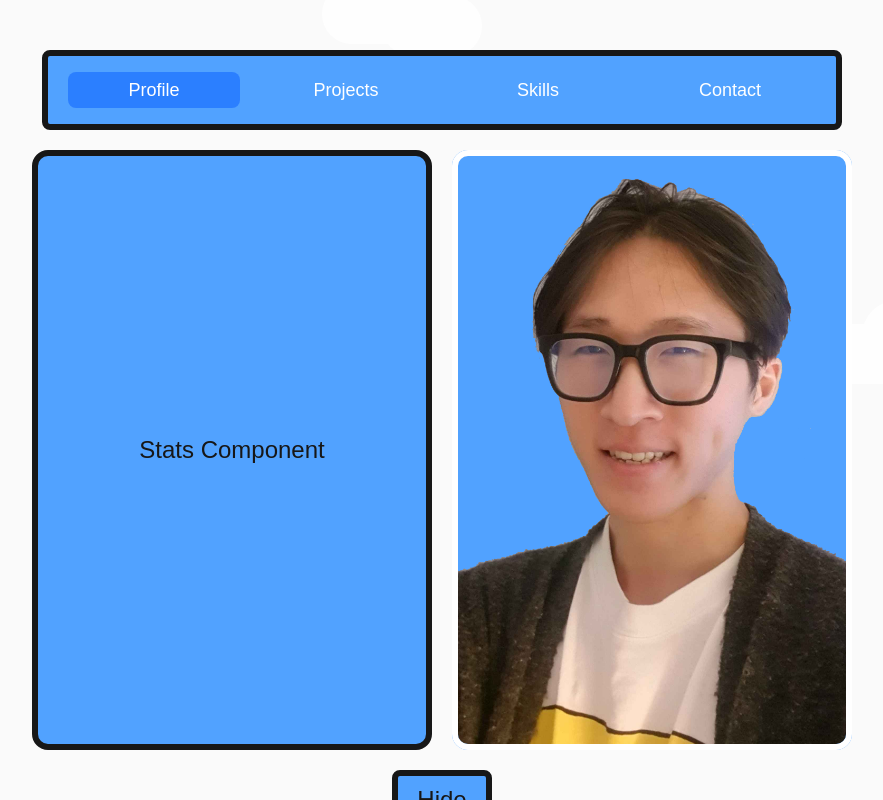
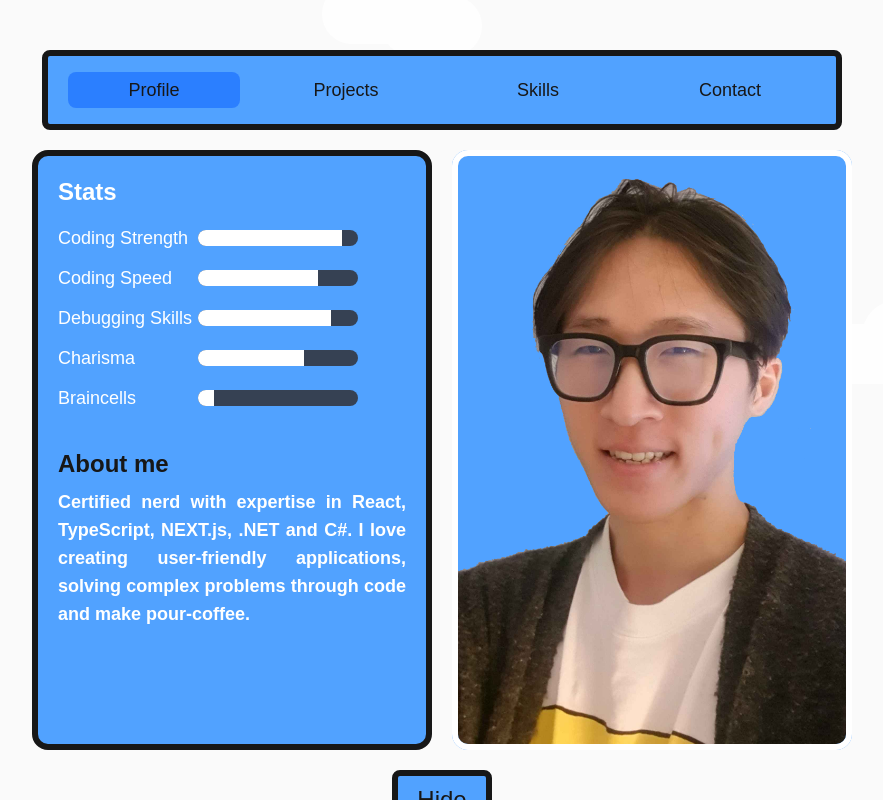
Before and after one commit to xTaig4/BlueSky-Profile-project, a Next.js app: page / in a window 1280 px wide. Shown: the whole page, without its empty margins (198-1081 px from the left). Built offline with nearby package versions, Linux system fonts and the light colour scheme.

Commit message:
Revamp profile and projects components UI
Updated Profile and Stats components to display skill stats with progress bars and a brief about section. Projects component now shows project images and improved layout. FloatingBar now requires onSelect and has refined styling.

```diff
--- a/app/components/Navigations/FloatingBar.tsx
+++ b/app/components/Navigations/FloatingBar.tsx
@@ -1,7 +1,7 @@
 interface FloatingBarProps {
   tab: string[];
   activeTab?: string;
-  onSelect?: (tab: string) => void;
+  onSelect: (tab: string) => void;
 }
 
 const FloatingBar = ({ tab, activeTab, onSelect }: FloatingBarProps) => {
@@ -11,11 +11,9 @@ const FloatingBar = ({ tab, activeTab, onSelect }: FloatingBarProps) => {
         <button
           key={item}
           className={`p-1 flex-1 text-lg font-medium transition-colors rounded-lg ${
-            activeTab === item
-              ? "bg-blue-500 text-white"
-              : "text-white hover:bg-blue-500"
+            activeTab === item ? "bg-blue-500" : " hover:text-gray-300"
           }`}
-          onClick={() => onSelect && onSelect(item)}
+          onClick={() => onSelect(item)}
         >
           {item}
         </button>
--- a/app/components/Profile.tsx
+++ b/app/components/Profile.tsx
@@ -2,11 +2,16 @@ import Stats from "./Stats";
 import Avatar from "./Avatar";
 
 const Profile = () => {
-  const stats = ["Posts: 120", "Followers: 300", "Following: 180"];
-  const traits = ["Creative", "Team Player", "Hardworking"];
+  const stats = [
+    { stat: "Coding Strength", fillPercent: 90 },
+    { stat: "Coding Speed", fillPercent: 75 },
+    { stat: "Debugging Skills", fillPercent: 83 },
+    { stat: "Charisma", fillPercent: 66 },
+    { stat: "Braincells", fillPercent: 10 },
+  ];
   return (
-    <div className="flex flex-row gap-5">
-      <Stats stats={stats} traits={traits} />
+    <div className="flex flex-row gap-5 jusytify-start items-center">
+      <Stats stats={stats} />
       <Avatar />
     </div>
   );
--- a/app/components/Projects.tsx
+++ b/app/components/Projects.tsx
@@ -1,22 +1,67 @@
+import Image from "next/image";
+
 const Projects = () => {
-  const projectList = [
-    { name: "Project 1", description: "Description for project 1" },
-    { name: "Project 2", description: "Description for project 2" },
-    { name: "Project 3", description: "Description for project 3" },
-    { name: "Project 4", description: "Description for project 4" },
+  const projects = [
+    {
+      name: "My Developer Profile",
+      description:
+        "My first developer profile webapp showcasing my skills, projects, and contact information.",
+      image:
+        "https://raw.githubusercontent.com/xTaig4/My_Developer_profile/refs/heads/main/my-dev-profile/Screenshots/profile_web.JPG?token=GHSAT0AAAAAADKZ7VZRUJOSFVN7B4VNK5462ISPRZA",
+      link: "https://my-developer-profile-m9jc.vercel.app",
+    },
+    {
+      name: "Kanji Tales",
+      description:
+        "A webapp where users kan add kanji, they have learned and generate short stories or sentence of",
+      image:
+        "https://raw.githubusercontent.com/xTaig4/KanjiTales/refs/heads/main/kanji_tales/public/KanjiTales.JPG",
+      link: "https://github.com/xTaig4/KanjiTales",
+    },
+    {
+      name: "Weeb Words",
+      description:
+        "Weeb Words is a sleek and minimalist anime quote web app where users can view, filter, and submit inspirational, emotional, or funny quotes from popular anime characters.",
+      image:
+        "https://raw.githubusercontent.com/xTaig4/WeebWords_v2/refs/heads/main/weeb-words/Screenshots/QuoteWeb.JPG",
+      link: "https://github.com/xTaig4/WeebWords_v2",
+    },
+    {
+      name: "QuotesAPI",
+      description:
+        "A RESTful API for fetching random quotes. Used in Weeb Words web app.",
+      image:
+        "https://raw.githubusercontent.com/xTaig4/QuotesAPI/refs/heads/main/image_2025-09-30_160812512.png",
+      link: "https://github.com/xTaig4/QuotesAPI",
+    },
+    {
+      name: "Runaway",
+      description:
+        "Runaway is a simple, addictive game inspired by the classic Flappy Bird. The goal is to guide your character through obstacles, achieving the highest possible score.",
+      image:
+        "https://raw.githubusercontent.com/xTaig4/Runaway/refs/heads/main/Assets/Screenshots/RunawayGame.JPG",
+      link: "https://github.com/xTaig4/Runaway",
+    },
   ];
 
   return (
-    <div className="gap-5 border-6 bg-blue-400 w-100 h-150 rounded-2xl text-2xl justify-center flex flex-col items-center">
+    <div className="gap-5 border-6 bg-blue-400 w-200 h-150 rounded-2xl text-2xl pt-5 flex flex-col items-center">
       <h1>Projects Component</h1>
-      <div className="gap-4 grid-cols-2 grid">
-        {projectList.map((project) => (
+      <div className="gap-4 grid grid-cols-3 place-items-center">
+        {projects.map((project) => (
           <div
-            className="border border-gray-300 w-40 h-30 justify-center flex flex-col items-center text-center rounded-lg p-2"
+            className="border-6 border-white w-50 h-35 justify-center flex flex-col items-center text-center rounded-2xl gap-1"
             key={project.name}
           >
-            <h3>{project.name}</h3>
-            <p>{project.description}</p>
+            <Image
+              src={project.image}
+              alt={project.name}
+              width={160}
+              height={120}
+              className="rounded-lg"
+            />
+            <h3 className="text-lg">{project.name}</h3>
+            {/* <p>{project.description}</p> */}
           </div>
         ))}
       </div>
--- a/app/components/Stats.tsx
+++ b/app/components/Stats.tsx
@@ -1,13 +1,36 @@
 interface StatsProps {
-  stats: string[];
-  traits: string[];
+  stats: { stat: string; fillPercent: number }[];
 }
 
-const Stats = ({}: StatsProps) => {
+const Stats = ({ stats }: StatsProps) => {
   return (
-    <div className="w-100 h-150 border-6 bg-blue-400 rounded-2xl text-2xl flex flex-col items-center justify-center">
-      Stats Component
+    <div className="w-100 h-150 border-6 bg-blue-400 rounded-2xl text-2xl flex flex-col p-5">
+      <h3 className="text-white font-bold mb-4">Stats</h3>
+      <div className="w-75 space-y-3 ">
+        {stats.map(({ stat, fillPercent }) => (
+          <div key={stat} className="flex items-center justify-between">
+            <span className="text-lg text-white font-medium min-w-0 shrink ">
+              {stat}
+            </span>
+            <div className="flex h-4 w-40 overflow-hidden rounded-full bg-gray-700">
+              <div
+                className="bg-white flex h-full transition-all duration-500"
+                style={{ width: `${fillPercent}%` }}
+              ></div>
+            </div>
+          </div>
+        ))}
+      </div>
+      <section className="mt-9 flex flex-col gap-2 font-bold">
+        <h3>About me</h3>
+        <p className="text-white text-lg text-justify">
+          Certified nerd with expertise in React, TypeScript, NEXT.js, .NET and
+          C#. I love creating user-friendly applications, solving complex
+          problems through code and make pour-coffee.
+        </p>
+      </section>
     </div>
   );
 };
+
 export default Stats;
```
